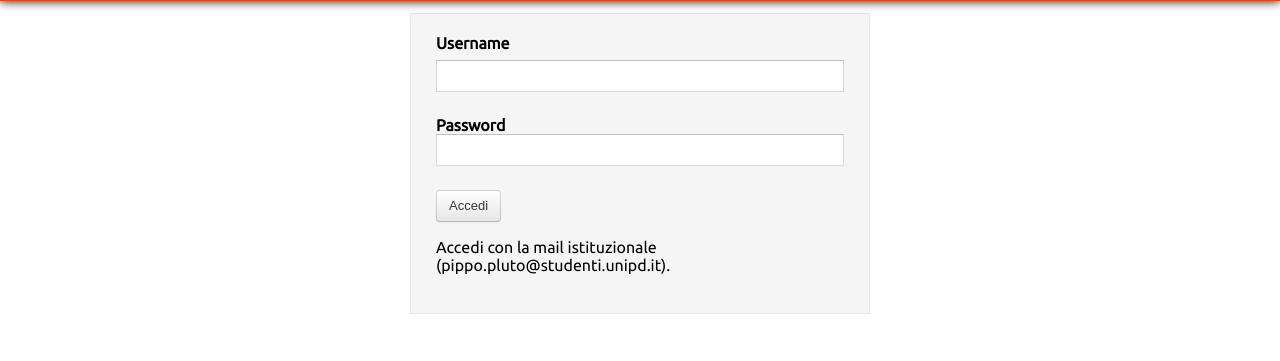
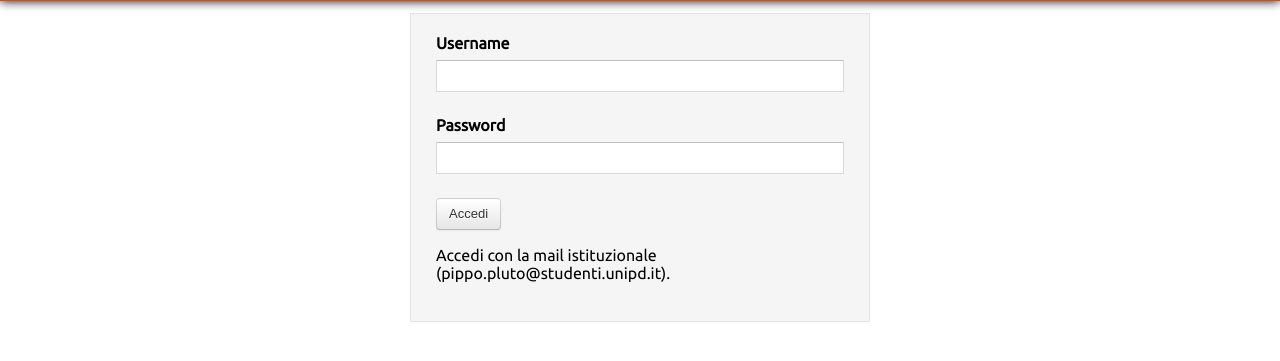
Before and after one commit to flavoi/Qualita, a Django app: template auth/templates/login.html in a window 1280 px wide. Shown: the part 244-605 px from the top of the page. Run offline with Django 3.2, Linux system fonts and the light colour scheme; the template is opened without the code that fills it, so the values that code supplies are empty.

Commit message:
Hotfix box di login [media].

```diff
--- a/auth/templates/login.html
+++ b/auth/templates/login.html
@@ -55,7 +55,7 @@
                 <input {% if error_message %}class="form-error"{% endif %} type="text" name="username" />
             </label>
             <label>
-                <strong class="passw-label">Password</strong>
+                <strong class="passwd-label">Password</strong>
                 <input {% if error_message %}class="form-error"{% endif %} type="password" name="password"  />
             </label>
             {% if error_message %}
```
Also changed, not shown: 2 other files.
